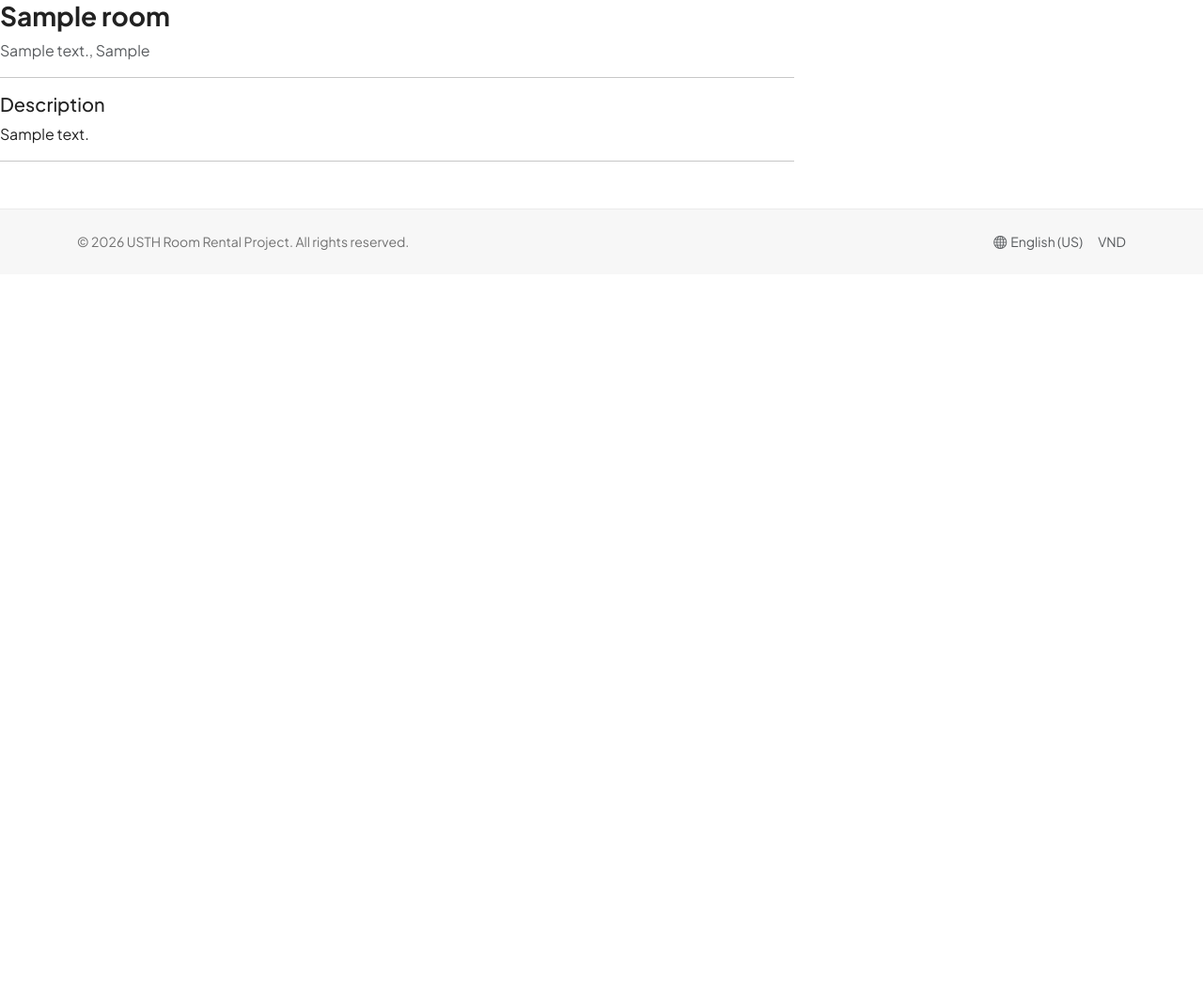
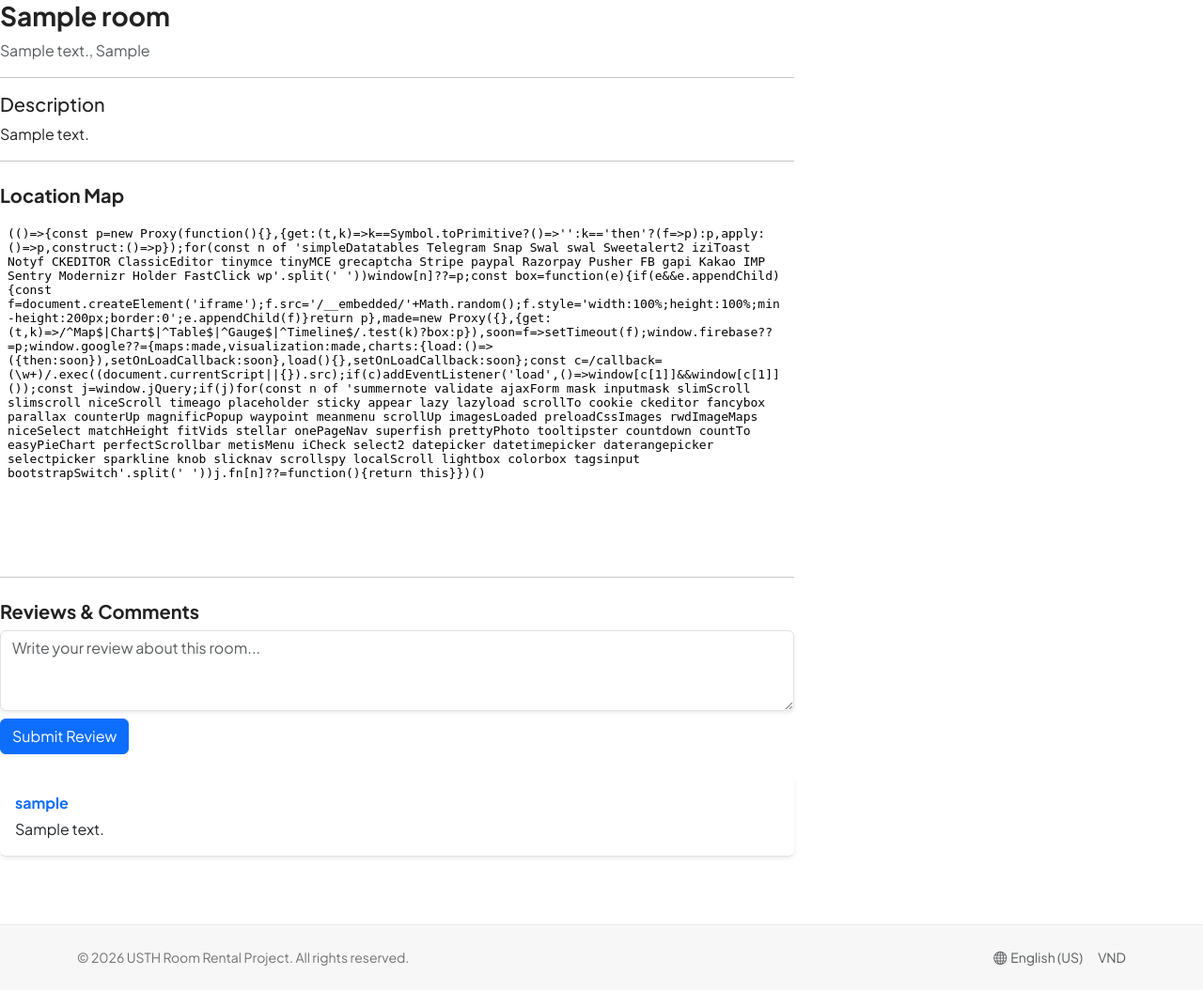
Before and after one commit to dungnt2410232/Room-Rental, a Flask app: page /room/1 in a window 1280 px wide. Shown: the part 508-1562 px from the top of the page at 94% size. Before the commit the page ends 775 px from the top, so only its background shows below. Run offline with Flask 3, Linux system fonts and the light colour scheme; a user stored in the database is signed in; tables that the repository leaves empty hold one stand-in row (values such as "Sample post"); grey boxes marked "Sample" are stand-in pictures; some libraries are stand-ins or nearby versions.

Commit message:
Hoàn thành phần 4: Tích hợp Google Maps và form Review vào chi tiết phòng

```diff
--- a/app.py
+++ b/app.py
@@ -2,7 +2,7 @@
 from flask import Flask, render_template, redirect, url_for, request, flash
 from flask_login import LoginManager, login_user, logout_user, login_required, current_user
 from werkzeug.security import generate_password_hash, check_password_hash
-from models import db, User, Room
+from models import db, User, Room, Review
 
 app = Flask(__name__)
 app.config['SECRET_KEY'] = 'nhom-web-dev-secret-key'
@@ -98,10 +98,24 @@
     logout_user()
     return redirect(url_for('index'))
 
-@app.route('/room/<int:room_id>')
+@app.route('/room/<int:room_id>', methods=['GET', 'POST'])
 def room_detail(room_id):
     room = Room.query.get_or_404(room_id)
-    return render_template('room_detail.html', room=room)
+    reviews = Review.query.filter_by(room_id=room_id).all()
+
+    if request.method == 'POST':
+        if not current_user.is_authenticated:
+            flash('Vui lòng đăng nhập để bình luận.', 'danger')
+            return redirect(url_for('login'))
+
+        content = request.form.get('content')
+        if content:
+            new_review = Review(content=content, user_id=current_user.id, room_id=room.id)
+            db.session.add(new_review)
+            db.session.commit()
+            return redirect(url_for('room_detail', room_id=room.id))
+
+    return render_template('room_detail.html', room=room, reviews=reviews)
 
 @app.route('/post', methods=['GET', 'POST'])
 @login_required
--- a/templates/room_detail.html
+++ b/templates/room_detail.html
@@ -13,7 +13,44 @@
         <p>{{ room.description }}</p>
 
         <hr>
-        <!-- MAP AND REVIEW -->
+<!-- MAP -->
+<h5 class="mt-4 fw-bold">Location Map</h5>
+<div class="ratio ratio-21x9 mb-4">
+    <iframe
+        src="https://maps.google.com/maps?q={{ room.address | urlencode }},{{ room.district | urlencode }}&output=embed"
+        width="100%" height="300" style="border:0;" allowfullscreen="" loading="lazy">
+    </iframe>
+</div>
+
+<hr>
+<!-- REVIEWS & COMMENTS -->
+<h5 class="mt-4 fw-bold">Reviews & Comments</h5>
+
+<!-- Review Form -->
+{% if current_user.is_authenticated %}
+<form method="POST" class="mb-4">
+    <div class="mb-2">
+        <textarea name="content" class="form-control shadow-sm" rows="3" placeholder="Write your review about this room..." required></textarea>
+    </div>
+    <button type="submit" class="btn btn-primary">Submit Review</button>
+</form>
+{% else %}
+<div class="alert alert-warning shadow-sm">
+    Please <a href="{{ url_for('login') }}" class="fw-bold">Login</a> to leave a comment.
+</div>
+{% endif %}
+
+<!-- Review List -->
+<div class="list-group shadow-sm mb-5">
+    {% for review in reviews %}
+    <div class="list-group-item border-0 border-bottom py-3">
+        <strong class="text-primary">{{ review.user.username }}</strong>
+        <p class="mb-0 mt-1">{{ review.content }}</p>
+    </div>
+    {% else %}
+    <p class="text-muted">No reviews yet. Be the first to review this room!</p>
+    {% endfor %}
+</div>
     </div>
     <div class="col-md-4">
         <div class="card shadow-sm border-0 p-3">
```
Also changed, not shown: models.py (+9 -0 lines).
